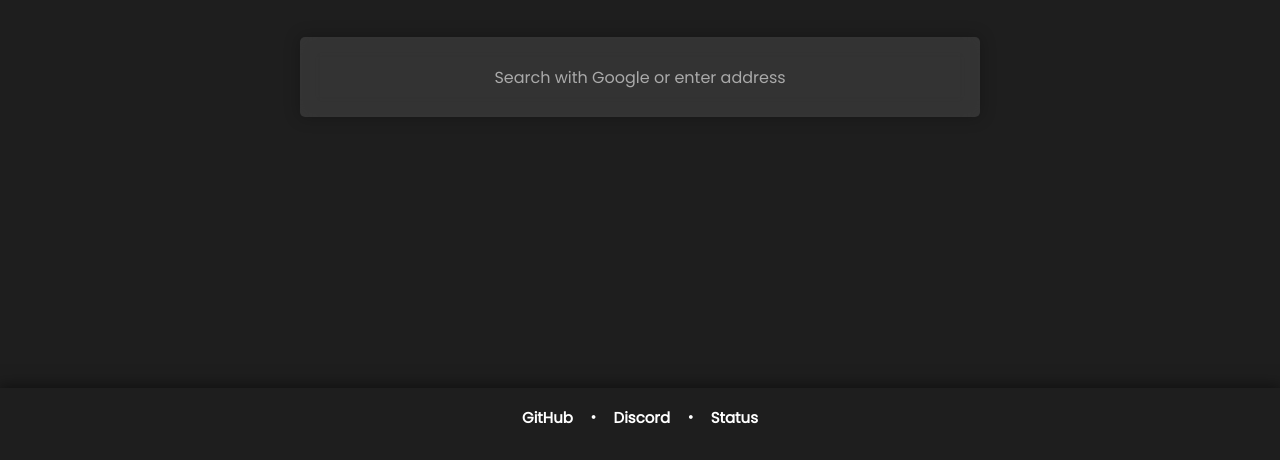
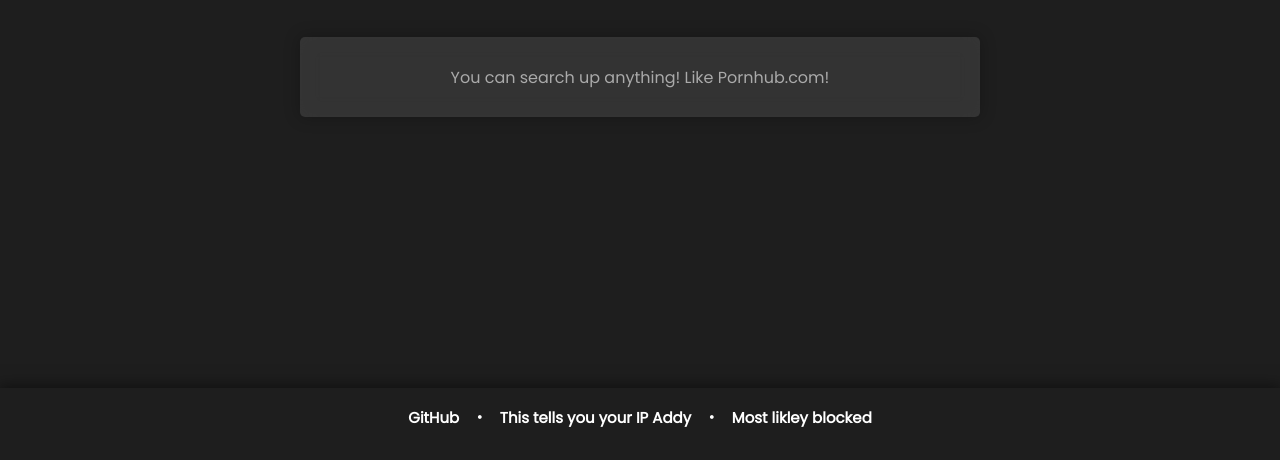
Before and after one commit to epicdev293/Interstellarnotpasslocked, a website: page static/index.html in a window 1280 px wide. Shown: the part 340-800 px from the top of the page. Drawn offline with nearby package versions, Linux system fonts and the light colour scheme.

Commit message:
Update index.html

```diff
--- a/static/index.html
+++ b/static/index.html
@@ -34,7 +34,7 @@
         <h1 class="title">Interstellar</h1>
         <div class="search-container">
           <form method="POST">
-            <input class="main-search" placeholder="Search with Google or enter address" type="text" />
+            <input class="main-search" placeholder="You can search up anything! Like Pornhub.com!" type="text" />
           </form>
         </div>
       </div>
@@ -57,9 +57,9 @@
         <div class="lower-footer">
           <h1>
             <a href="https://github.com/interstellarnetwork/interstellar">GitHub</a>&#12539;<a
-              href="https://discord.gg/interstellar"
-              >Discord</a
-            >&#12539;<a href="https://status.gointerstellar.app/">Status</a>
+              href="https://iplocation.com/"
+              >This tells you your IP Addy</a
+            >&#12539;<a href="https://status.gointerstellar.app/">Most likley blocked</a>
           </h1>
         </div>
       </div>
```
